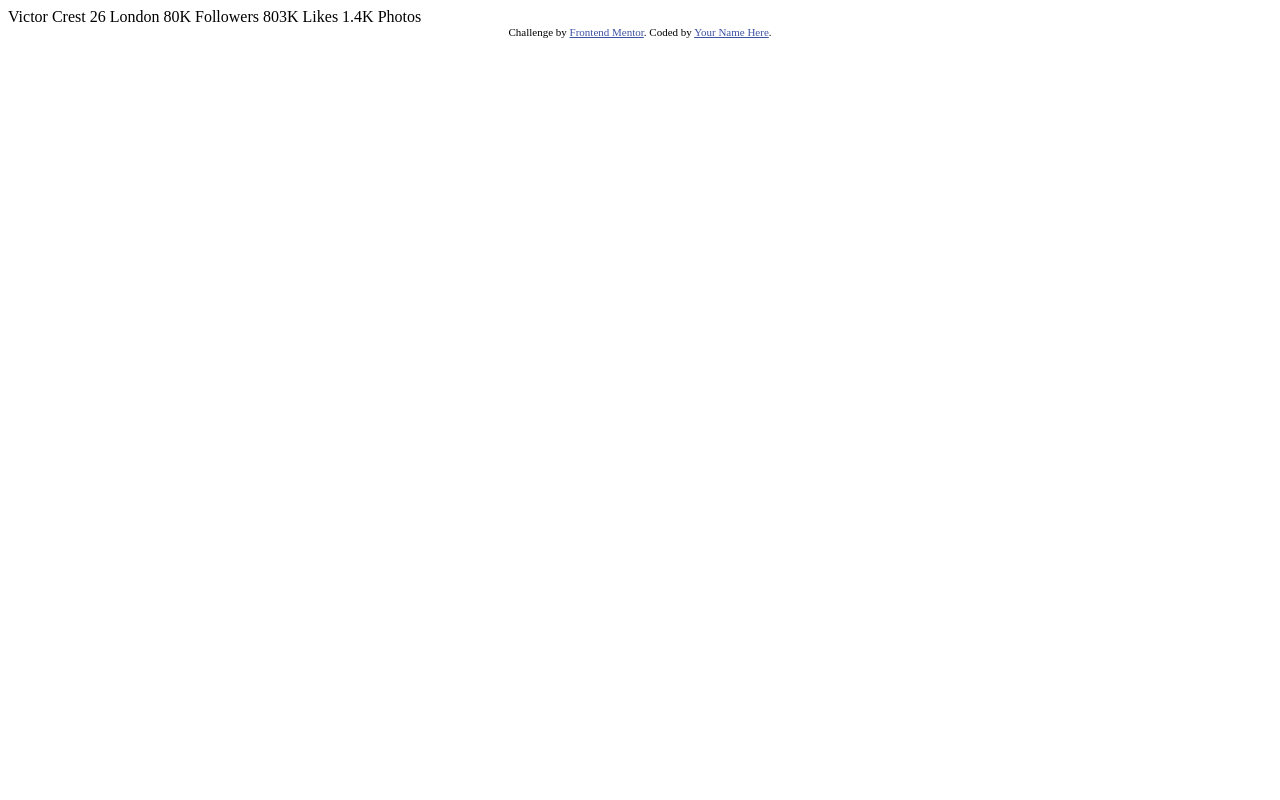
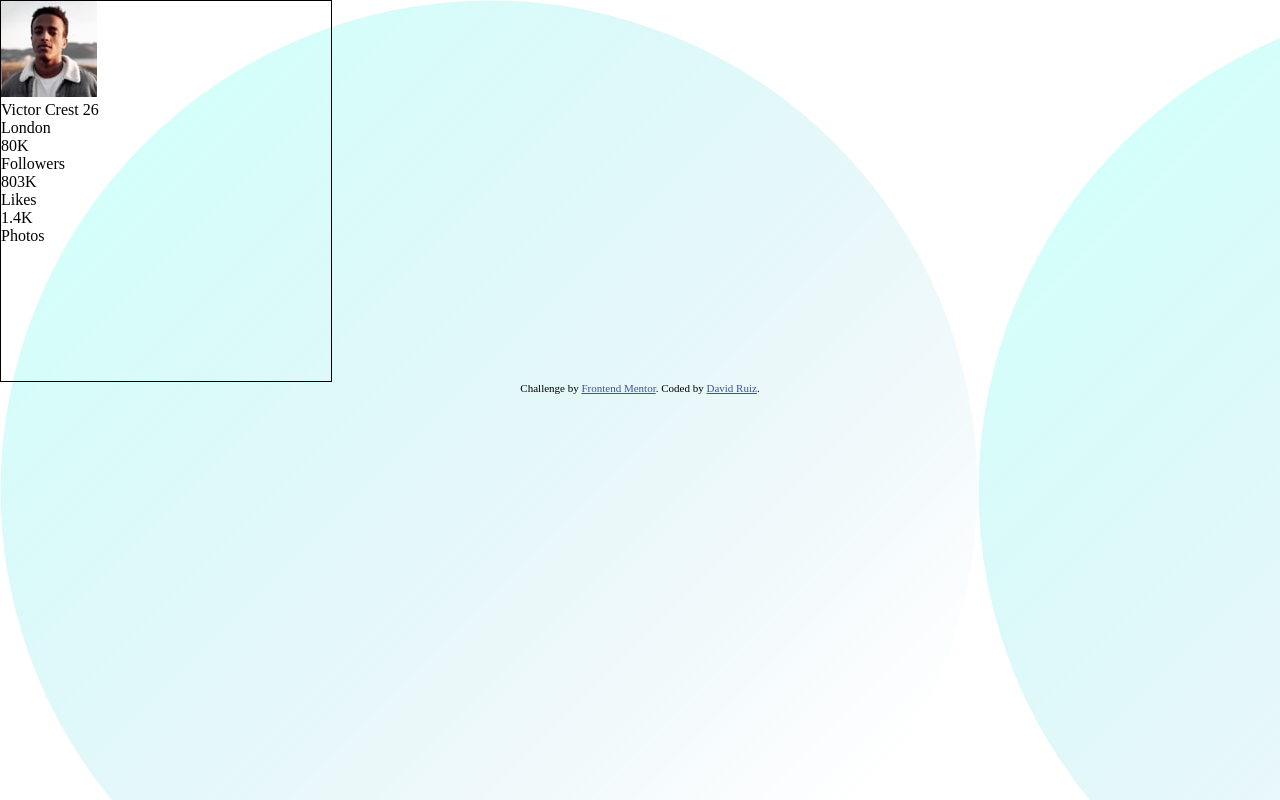
Before and after one commit to CodinGitHub/profile-card-component-main, a plain HTML site: page index.html in a window 1280 px wide. Drawn offline with Linux system fonts and the light colour scheme.

Commit message:
Creacion de HTML

```diff
--- a/index.html
+++ b/index.html
@@ -5,31 +5,44 @@
   <meta name="viewport" content="width=device-width, initial-scale=1.0"> <!-- displays site properly based on user's device -->
 
   <link rel="icon" type="image/png" sizes="32x32" href="./images/favicon-32x32.png">
-
+  <link rel="stylesheet" href="styles.css">
   <title>Frontend Mentor | Profile card component</title>
-
-  <!-- Feel free to remove these styles or customise in your own stylesheet 👍 -->
-  <style>
-    .attribution { font-size: 11px; text-align: center; }
-    .attribution a { color: hsl(228, 45%, 44%); }
-  </style>
 </head>
 <body>
-  Victor Crest
-  26
-  London
 
-  80K
-  Followers
+  <div class="container">
+    <div>
+      <img src="/images/image-victor.jpg" alt="">
+    </div>
 
-  803K
-  Likes
+    <header>
+      <span class="name">Victor Crest</span>
+      <span class="age">26</span>
+      <div class="city">London</div>
+    </header>
 
-  1.4K
-  Photos
+    <div class="statscontainer">
+      <div class="statistics">
+        <div class="quantity">80K</div>
+        <div class="units">Followers</div>
+      </div>
+
+      <div class="statistics">
+        <div class="quantity">803K</div>
+        <div class="units">Likes</div>
+      </div>
+
+      <div class="statistics">
+        <div class="quantity">1.4K</div>
+        <div class="units">Photos</div>
+      </div>
+    </div>
+  </div>
+
+
   <div class="attribution">
     Challenge by <a href="https://www.frontendmentor.io?ref=challenge" target="_blank">Frontend Mentor</a>.
-    Coded by <a href="#">Your Name Here</a>.
+    Coded by <a href="https://www.youtube.com/CodingTube">David Ruiz</a>.
   </div>
 </body>
 </html>
--- /dev/null
+++ b/styles.css
@@ -0,0 +1,27 @@
+@import url('https://fonts.googleapis.com/css2?family=Kumbh+Sans:wght@400;700&display=swap');
+
+:root{
+    --Darkcyan: hsl(185, 75%, 39%);
+    --Verydarkdesaturatedblue: hsl(229, 23%, 23%);
+    --Darkgrayishblue: hsl(227, 10%, 46%);
+    --Darkgray: hsl(0, 0%, 59%);
+}
+
+body{
+    padding: 0;
+    margin: 0;
+    background-color: var(--Darkcyan);
+    background: url(/images/bg-pattern-bottom.svg);
+
+}
+.container{
+    border: 1px solid;
+    width: 330px; /* 380 en desktop */
+    height: 380px;
+
+}
+
+
+
+.attribution { font-size: 11px; text-align: center; }
+.attribution a { color: hsl(228, 45%, 44%); }
```
